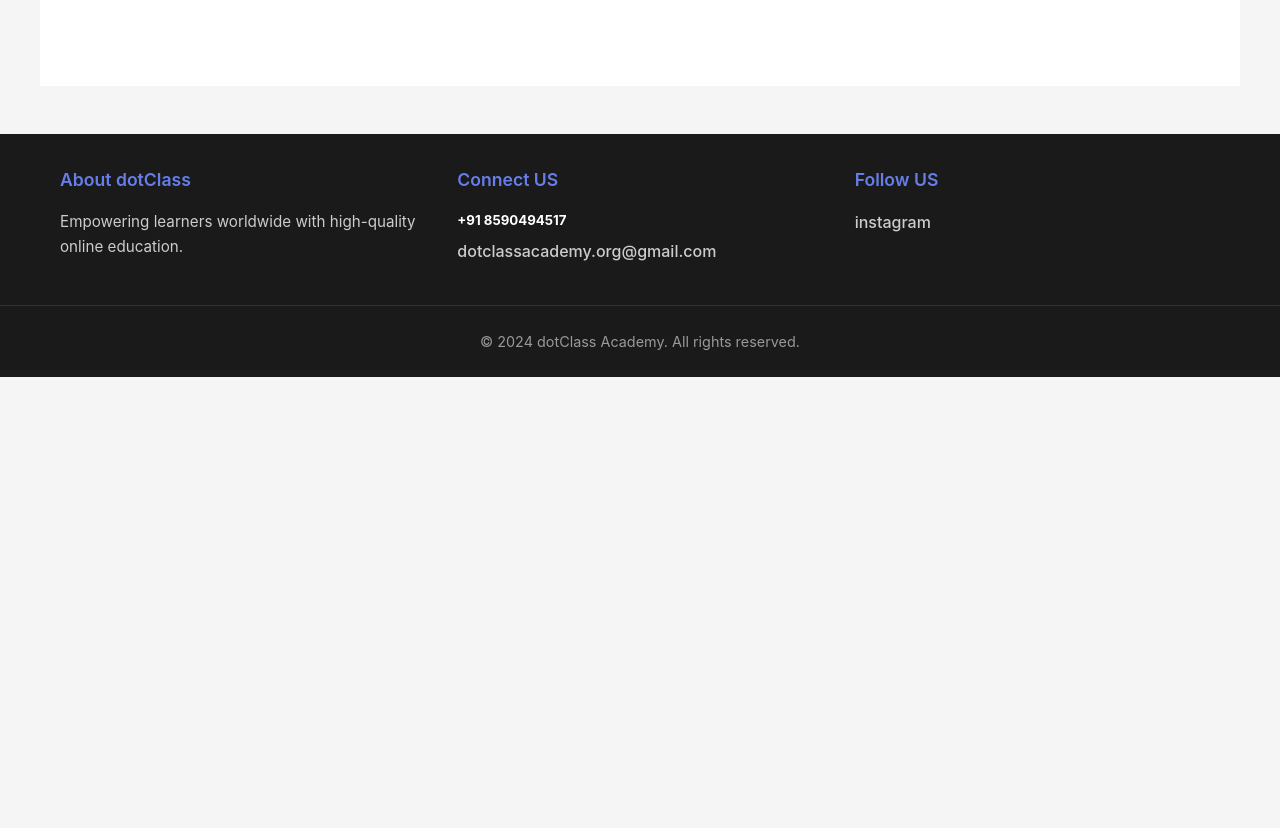
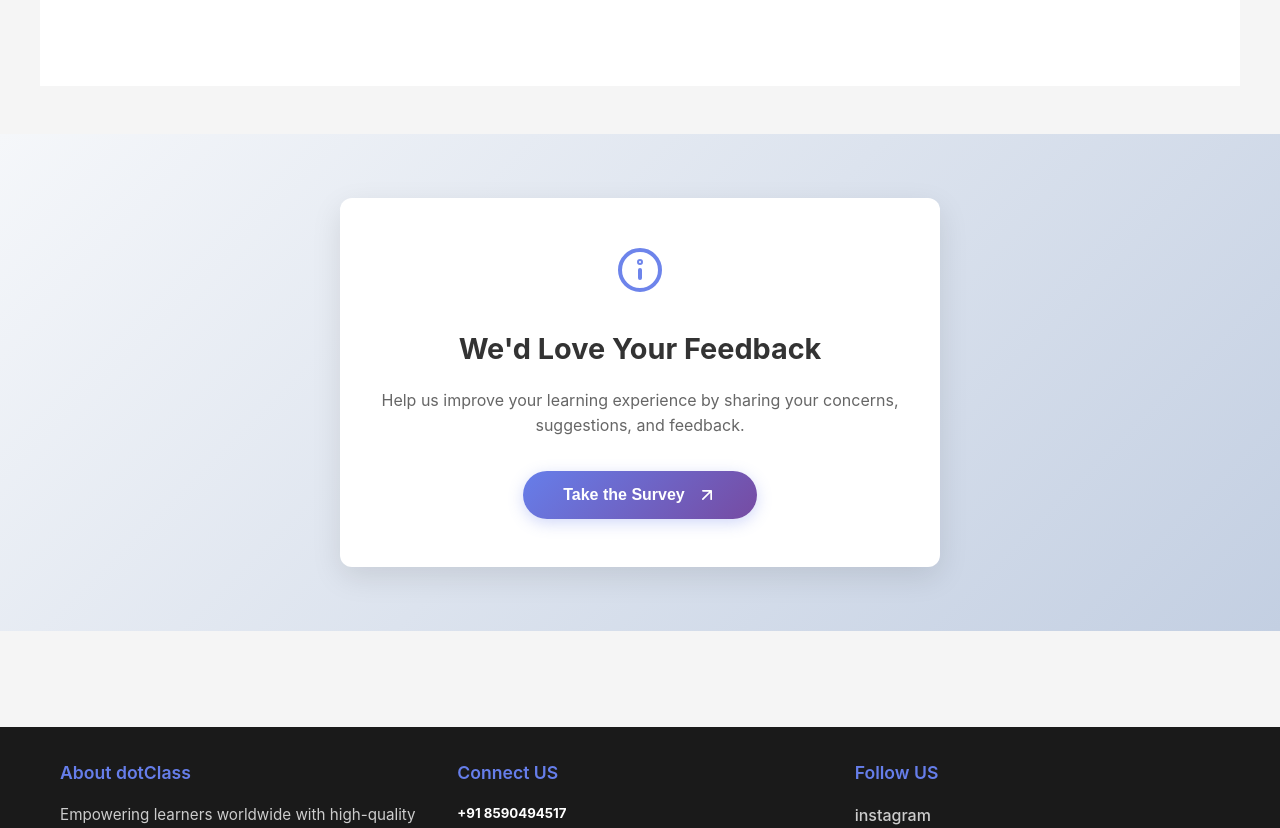
Before and after one commit to dotclassacademy/dotClassUI, a React (Create React App) app: page / in a window 1280 px wide. Shown: the part 620-1448 px from the top of the page. Before the commit the page ends 997 px from the top, so only its background shows below. Built offline with nearby package versions, Linux system fonts and the light colour scheme.

Commit message:
introductionupdated

```diff
--- a/src/App.js
+++ b/src/App.js
@@ -4,6 +4,7 @@ import Navbar from "./components/Navbar";
 import Hero from "./components/Hero";
 import Dashboard from "./components/Dashboard";
 import CourseList from "./components/CourseList";
+import StudentSurvey from "./components/StudentSurvey";
 import Footer from "./components/Footer";
 
 function App() {
@@ -21,6 +22,7 @@ function App() {
       {activeTab === "dashboard" && <Dashboard user={user} />}
       {activeTab === "courses" && <CourseList />} */}
       <Hero setActiveTab={setActiveTab} />
+      <StudentSurvey />
 
       <Footer />
     </div>
--- a/src/components/Footer.js
+++ b/src/components/Footer.js
@@ -29,8 +29,8 @@ function Footer() {
           <h4>Follow US</h4>
           <ul>
             {/* <li>
-              <h5>+91 8590494511</h5>
-            </li> */}
+                        <h5>+91 8590494511</h5>
+                    </li> */}
             <li>
               <a href="https://www.instagram.com/dotclass_academy?igsh=MW41emtqc3Y5cnQ5aQ==">
                 instagram
--- a/src/components/Hero.js
+++ b/src/components/Hero.js
@@ -7,10 +7,16 @@ function Hero({ setActiveTab }) {
     <section style={{ backgroundColor: "white" }} className="hero">
       <div className="hero-content">
         <h2>Welcome to dotClass Academy</h2>
-        <p>Learn new skills and advance your career with expert-led courses</p>
-        <button className="cta-button" onClick={() => setActiveTab("courses")}>
+        <p style={{ color: "black" }}>
+          Learn new skills and advance your career with expert-led courses
+        </p>
+        {/* <button className="cta-button" onClick={() => setActiveTab("courses")}>
           Explore Courses
-        </button>
+        </button> */}
+        <p>
+          Improving student learning paths through personalized curricula,
+          progress tracking, and practical projects.
+        </p>
       </div>
       <div className="hero-image">
         {/* Option A: put an image in public/images/hero.jpg and use the path below */}
--- /dev/null
+++ b/src/components/StudentSurvey.js
@@ -0,0 +1,66 @@
+import React, { useState } from "react";
+import "../styles/StudentSurvey.css";
+
+function StudentSurvey() {
+  const [isHovered, setIsHovered] = useState(false);
+
+  const handleSurveyClick = () => {
+    // Replace with your actual Google Form URL
+    const googleFormUrl = "https://forms.gle/kSAGCEYMZpX8ARFg6";
+    window.open(googleFormUrl, "_blank");
+  };
+
+  return (
+    <section className="survey-section">
+      <div className="survey-container">
+        <div className="survey-content">
+          <div className="survey-icon">
+            <svg
+              width="48"
+              height="48"
+              viewBox="0 0 24 24"
+              fill="none"
+              stroke="currentColor"
+              strokeWidth="2"
+              strokeLinecap="round"
+              strokeLinejoin="round"
+            >
+              <path d="M12 2C6.48 2 2 6.48 2 12s4.48 10 10 10 10-4.48 10-10S17.52 2 12 2z" />
+              <path d="M12 16v-4" />
+              <circle cx="12" cy="8" r="0.5" />
+            </svg>
+          </div>
+          <h3>We'd Love Your Feedback</h3>
+          <p>
+            Help us improve your learning experience by sharing your concerns,
+            suggestions, and feedback.
+          </p>
+          <button
+            className={`survey-button ${isHovered ? "hovered" : ""}`}
+            onClick={handleSurveyClick}
+            onMouseEnter={() => setIsHovered(true)}
+            onMouseLeave={() => setIsHovered(false)}
+          >
+            <span className="button-text">Take the Survey</span>
+            <span className="button-icon">
+              <svg
+                width="20"
+                height="20"
+                viewBox="0 0 24 24"
+                fill="none"
+                stroke="currentColor"
+                strokeWidth="2"
+                strokeLinecap="round"
+                strokeLinejoin="round"
+              >
+                <path d="M7 17L17 7M17 7H7M17 7V17" />
+              </svg>
+            </span>
+          </button>
+        </div>
+      </div>
+    </section>
+  );
+}
+
+export default StudentSurvey;
--- /dev/null
+++ b/src/styles/StudentSurvey.css
@@ -0,0 +1,140 @@
+.survey-section {
+  background: linear-gradient(135deg, #f5f7fa 0%, #c3cfe2 100%);
+  padding: 4rem 20px;
+  margin: 3rem 0;
+}
+
+.survey-container {
+  max-width: 600px;
+  margin: 0 auto;
+  text-align: center;
+}
+
+.survey-content {
+  background: white;
+  border-radius: 12px;
+  padding: 3rem 2rem;
+  box-shadow: 0 10px 30px rgba(0, 0, 0, 0.1);
+  transition: transform 0.3s ease, box-shadow 0.3s ease;
+}
+
+.survey-content:hover {
+  transform: translateY(-5px);
+  box-shadow: 0 15px 40px rgba(102, 126, 234, 0.15);
+}
+
+.survey-icon {
+  color: #667eea;
+  margin-bottom: 1.5rem;
+  display: inline-block;
+  animation: pulse 2s ease-in-out infinite;
+}
+
+@keyframes pulse {
+  0%,
+  100% {
+    opacity: 1;
+  }
+  50% {
+    opacity: 0.7;
+  }
+}
+
+.survey-content h3 {
+  font-size: 1.8rem;
+  color: #333;
+  margin: 0 0 1rem 0;
+  font-weight: 700;
+}
+
+.survey-content p {
+  font-size: 1rem;
+  color: #666;
+  margin: 0 0 2rem 0;
+  line-height: 1.6;
+}
+
+.survey-button {
+  background: linear-gradient(135deg, #667eea 0%, #764ba2 100%);
+  color: white;
+  border: none;
+  padding: 0.875rem 2.5rem;
+  font-size: 1rem;
+  font-weight: 600;
+  border-radius: 50px;
+  cursor: pointer;
+  transition: all 0.3s ease;
+  display: inline-flex;
+  align-items: center;
+  gap: 0.75rem;
+  box-shadow: 0 4px 15px rgba(102, 126, 234, 0.3);
+  position: relative;
+  overflow: hidden;
+}
+
+.survey-button::before {
+  content: "";
+  position: absolute;
+  top: 0;
+  left: -100%;
+  width: 100%;
+  height: 100%;
+  background: rgba(255, 255, 255, 0.1);
+  transition: left 0.3s ease;
+}
+
+.survey-button:hover {
+  transform: translateY(-3px);
+  box-shadow: 0 6px 25px rgba(102, 126, 234, 0.4);
+}
+
+.survey-button:hover::before {
+  left: 100%;
+}
+
+.survey-button:active {
+  transform: translateY(-1px);
+}
+
+.button-text {
+  position: relative;
+  z-index: 1;
+}
+
+.button-icon {
+  position: relative;
+  z-index: 1;
+  display: inline-flex;
+  align-items: center;
+  justify-content: center;
+  transition: transform 0.3s ease;
+}
+
+.survey-button:hover .button-icon {
+  transform: translateX(3px);
+}
+
+/* Responsive Design */
+@media (max-width: 768px) {
+  .survey-section {
+    padding: 2rem 20px;
+    margin: 2rem 0;
+  }
+
+  .survey-content {
+    padding: 2rem 1.5rem;
+  }
+
+  .survey-content h3 {
+    font-size: 1.5rem;
+  }
+
+  .survey-content p {
+    font-size: 0.95rem;
+  }
+
+  .survey-button {
+    padding: 0.75rem 2rem;
+    font-size: 0.95rem;
+  }
+}
```
